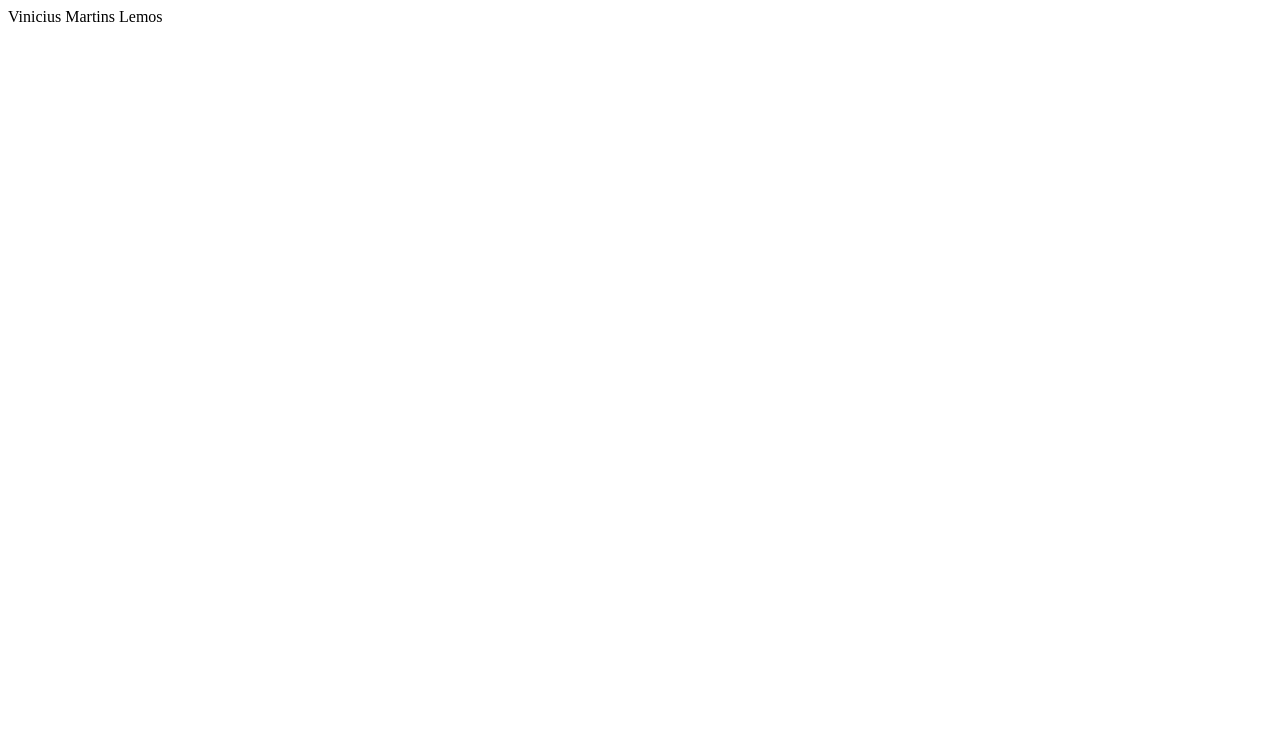
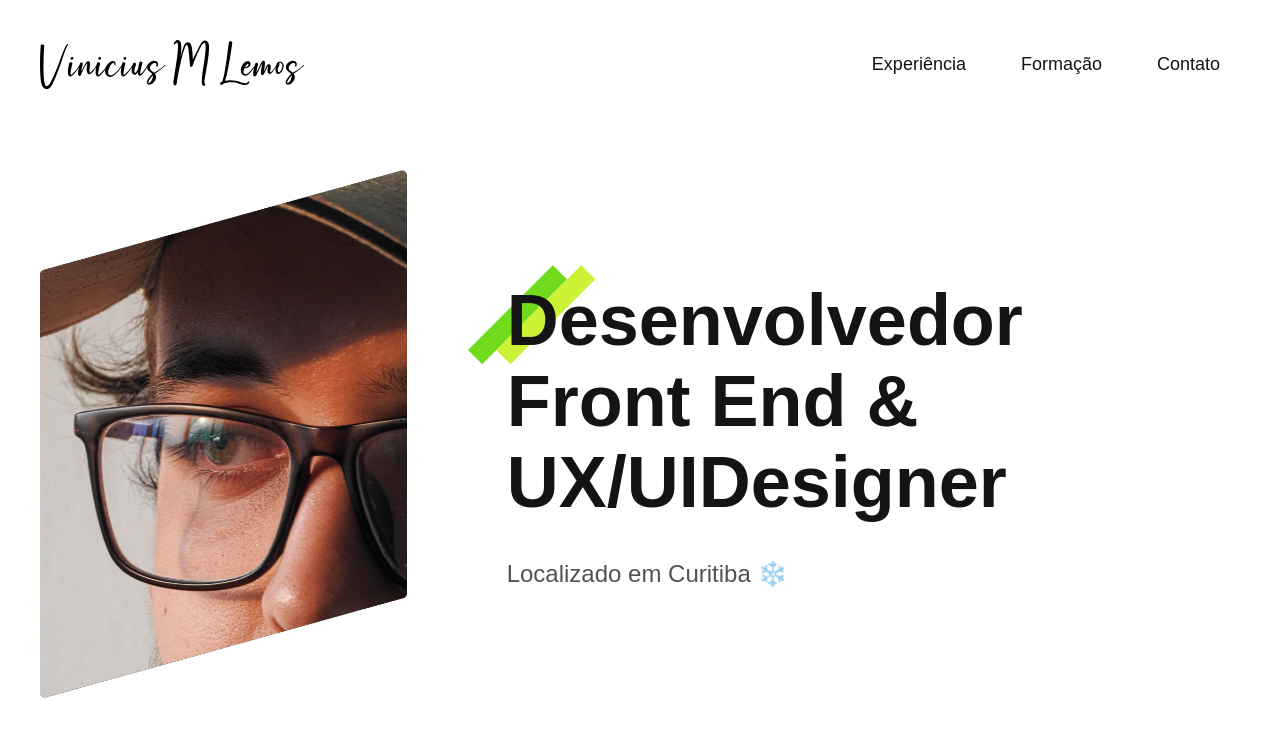
Before and after one commit to ViniciusMartinsL/viniciusmartinsl.github.io, a plain HTML site: page index.html in a window 1280 px wide. Drawn offline with Linux system fonts and the light colour scheme.

Commit message:
Começo do desenvolvimento do portifolio html + css

```diff
--- /dev/null
+++ b/css/global.css
@@ -0,0 +1,23 @@
+body {
+  margin: 0px;
+  font-family: "Fira Sans", Arial, sans-serif;
+  color: #141414;
+}
+
+h1,
+h2,
+h3,
+p {
+  margin: 0px;
+}
+
+ul {
+  margin: 0px;
+  padding: 0px;
+  list-style: none;
+}
+
+img {
+  max-width: 100%;
+  display: block;
+}
--- /dev/null
+++ b/css/header.css
@@ -0,0 +1,40 @@
+.logotipo {
+  max-width: 16.5rem;
+}
+
+.header {
+  max-width: 1200px;
+  margin: 0 auto;
+  display: flex;
+  justify-content: space-between;
+  align-items: center;
+  padding: 40px;
+}
+
+.header_menu {
+  display: flex;
+  flex-wrap: wrap;
+  gap: 15px;
+  justify-content: center;
+}
+
+.header_menu a {
+  font-size: 1.125rem;
+  line-height: 1.3;
+  padding: 10px 20px;
+  text-decoration: none;
+  color: #141414;
+  display: block;
+}
+
+@media (max-width: 800px) {
+  .header {
+    flex-direction: column;
+    gap: 40px;
+    padding: 20px;
+  }
+  .header a {
+    background: #f5f5f5;
+    border-radius: 4px;
+  }
+}
--- /dev/null
+++ b/css/introducao.css
@@ -0,0 +1,59 @@
+.introducao {
+  max-width: 1200px;
+  padding: 40px 20px;
+  margin: 0 auto;
+  display: grid;
+  grid-template-columns: 1fr 2fr;
+  gap: 6.25rem;
+  align-items: center;
+}
+
+.introducao h1 {
+  font-size: 4.5rem;
+  line-height: 1.125;
+  margin-bottom: 2.3rem;
+  position: relative;
+}
+
+.introducao h1::before {
+  content: "";
+  display: block;
+  width: 130px;
+  height: 100px;
+  background: url("../img/detalhe.svg") no-repeat center;
+  position: absolute;
+  top: 0px;
+  left: -40px;
+  top: -15px;
+  z-index: -1;
+}
+
+.introducao p {
+  font-size: 1.5rem;
+  color: #525252;
+}
+
+@media (max-width: 1000px) {
+  .introducao h1 {
+    font-size: 3rem;
+  }
+}
+
+@media (max-width: 800px) {
+  .introducao {
+    grid-template-columns: 1fr 1fr;
+    gap: 2.5rem;
+    font-size: 2rem;
+  }
+  .introducao h1::before {
+    width: 30px;
+    height: 10px;
+    left: 0px;
+  }
+}
+
+@media (max-width: 400px) {
+  .introducao img {
+    display: none;
+  }
+}
--- a/css/style.css
+++ b/css/style.css
@@ -0,0 +1,6 @@
+@import "./global.css";
+@import "./header.css";
+@import "./introducao.css";
+//body {
+  background-color: rgb(39, 39, 39);
+}
--- a/index.html
+++ b/index.html
@@ -9,7 +9,24 @@
 </head>
 
 <body>
-  Vinicius Martins Lemos
+  <header class="header">
+    <img src="./img/viniciusmlemos.svg" alt="VML" class="logotipo">
+    <nav>
+      <ul class="header_menu">
+        <li><a href="#experiencia">Experiência</a></li>
+        <li><a href="#formacao">Formação</a></li>
+        <li><a href="#contato">Contato</a></li>
+      </ul>
+    </nav>
+  </header>
+
+  <main class="introducao">
+    <img src="./img/perfil.jpg" alt="Foto VML">
+    <div>
+      <h1>Desenvolvedor<br>Front End &<br>UX/UIDesigner</h1>
+      <p>Localizado em Curitiba ❄️</p>
+    </div>
+  </main>
 </body>
 
 </html>
```
Also changed, not shown: img/cursos.svg (added), img/detalhe.svg (added), img/idiomas.svg (added), img/marca.svg (added), img/perfil.jpg (added), img/viniciusmlemos.svg (added).
